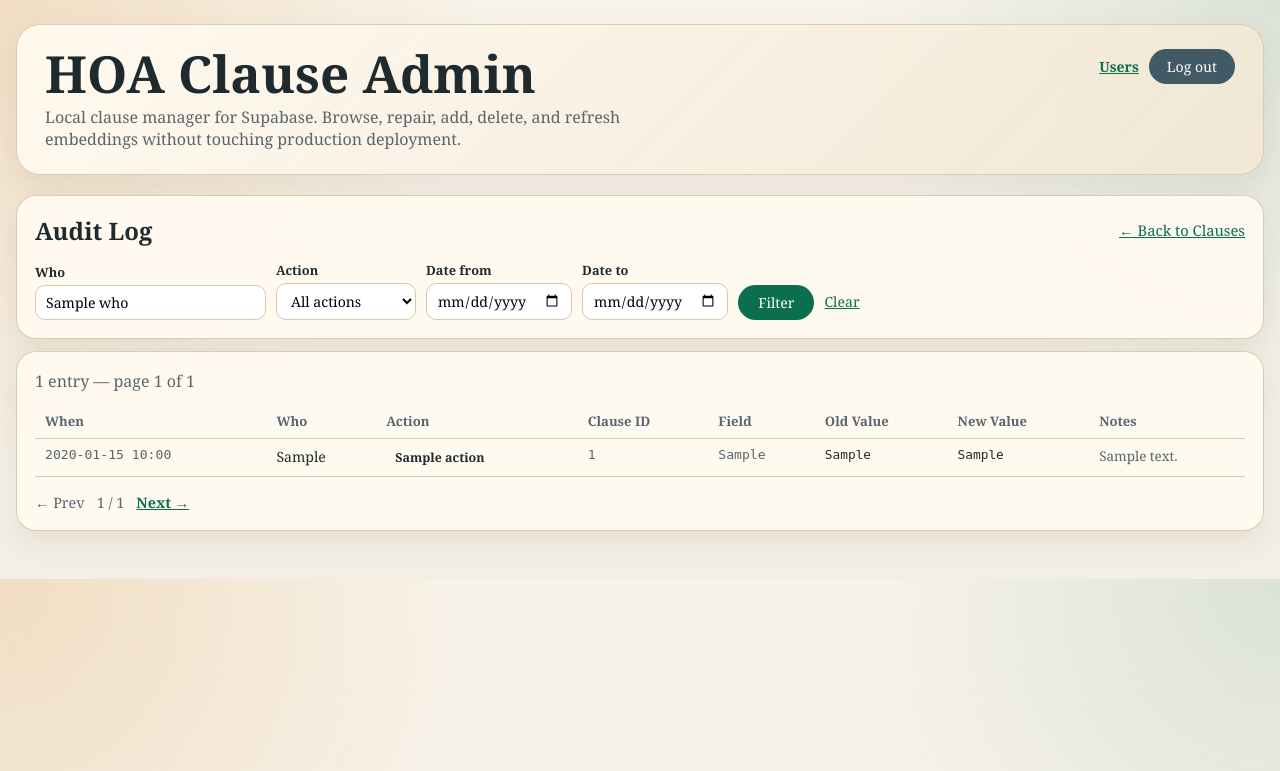
After one commit to tmasters2876/hoa-backend, a Flask app: template templates/admin_audit.html in a window 1280 px wide. The commit adds this page. Shown: the top 771 px of the page. Run offline with Flask 3, Linux system fonts and the light colour scheme; the template is opened without the code that fills it: most values are stand-ins (such as "Sample title", 1, 10 or a date in 2020).

Commit message:
Add full audit log system to admin console
- New clause_audit_log Supabase table (SQL in commit notes)
- log_audit_event() helper with silent-fail try/except
- _log_clause_field_changes() logs one row per changed field on updates
- All 10 action types logged: created, updated, deleted,
  embedding_regenerated, csv_import, csv_bulk_delete, user_added,
  user_activated, user_deactivated, user_deleted, password_reset
- GET /admin/audit viewer (superusers only): filter by who/action/date,
  paginated at 50 rows, truncated old/new value display
- Audit Log link in header for superusers via context_processor
- New admin_audit.html template with action color pills

Co-Authored-By: Claude Sonnet 4.6 <noreply@anthropic.com>

```diff
--- /dev/null
+++ b/templates/admin_audit.html
@@ -0,0 +1,183 @@
+{% extends "admin_base.html" %}
+
+{% block content %}
+<style>
+  .audit-table {
+    width: 100%;
+    border-collapse: collapse;
+    font-size: 0.88rem;
+  }
+  .audit-table th,
+  .audit-table td {
+    text-align: left;
+    vertical-align: top;
+    border-bottom: 1px solid var(--line);
+    padding: 8px 10px;
+  }
+  .audit-table th {
+    font-size: 0.82rem;
+    color: var(--muted);
+    white-space: nowrap;
+  }
+  .audit-table td.mono {
+    font-family: ui-monospace, monospace;
+    font-size: 0.82rem;
+    color: var(--muted);
+    white-space: nowrap;
+  }
+  .audit-table td.val {
+    font-family: ui-monospace, monospace;
+    font-size: 0.8rem;
+    word-break: break-word;
+    max-width: 220px;
+  }
+  .action-pill {
+    display: inline-block;
+    padding: 2px 9px;
+    border-radius: 999px;
+    font-size: 0.78rem;
+    font-weight: 700;
+    white-space: nowrap;
+  }
+  .action-pill.created       { background: rgba(11,110,79,0.13);  color: #0b6e4f; }
+  .action-pill.updated       { background: rgba(209,123,15,0.13); color: #7f4b09; }
+  .action-pill.deleted       { background: rgba(161,45,47,0.13);  color: #a12d2f; }
+  .action-pill.embedding_regenerated { background: rgba(11,110,79,0.07); color: #2a7a60; }
+  .action-pill.csv_import    { background: rgba(11,110,79,0.09);  color: #0b6e4f; }
+  .action-pill.csv_bulk_delete { background: rgba(161,45,47,0.09); color: #a12d2f; }
+  .action-pill.user_added    { background: rgba(11,110,79,0.13);  color: #0b6e4f; }
+  .action-pill.user_activated { background: rgba(11,110,79,0.09); color: #0b6e4f; }
+  .action-pill.user_deactivated { background: rgba(209,123,15,0.13); color: #7f4b09; }
+  .action-pill.user_deleted  { background: rgba(161,45,47,0.13);  color: #a12d2f; }
+  .action-pill.password_reset { background: rgba(209,123,15,0.09); color: #7f4b09; }
+  .filter-bar {
+    display: flex;
+    flex-wrap: wrap;
+    gap: 10px;
+    align-items: flex-end;
+  }
+  .filter-bar .field {
+    display: flex;
+    flex-direction: column;
+    gap: 4px;
+    min-width: 140px;
+  }
+  .filter-bar label {
+    font-size: 0.8rem;
+    font-weight: 700;
+    margin-bottom: 0;
+  }
+  .filter-bar input,
+  .filter-bar select {
+    font-size: 0.88rem;
+    padding: 7px 10px;
+    border-radius: 10px;
+  }
+  .filter-bar button {
+    width: auto;
+    padding: 8px 20px;
+    font-size: 0.88rem;
+    align-self: flex-end;
+  }
+  .pagination {
+    display: flex;
+    align-items: center;
+    gap: 12px;
+    margin-top: 16px;
+    font-size: 0.9rem;
+  }
+  .pagination a {
+    font-weight: 700;
+  }
+</style>
+
+<div class="stack" style="margin-top: 20px;">
+
+  <div class="panel">
+    <div style="display:flex; justify-content:space-between; align-items:center; margin-bottom:14px;">
+      <h2 style="margin:0;">Audit Log</h2>
+      <a href="{{ url_for('admin_home') }}" style="font-size:0.92rem;">&larr; Back to Clauses</a>
+    </div>
+
+    <form method="get" action="{{ url_for('admin_audit') }}" class="filter-bar">
+      <div class="field">
+        <label for="f-who">Who</label>
+        <input id="f-who" name="who" type="text" value="{{ filters.who }}" placeholder="username">
+      </div>
+      <div class="field">
+        <label for="f-action">Action</label>
+        <select id="f-action" name="action_filter">
+          <option value="">All actions</option>
+          {% for a in known_actions %}
+          <option value="{{ a }}" {% if filters.action_filter == a %}selected{% endif %}>{{ a }}</option>
+          {% endfor %}
+        </select>
+      </div>
+      <div class="field">
+        <label for="f-from">Date from</label>
+        <input id="f-from" name="date_from" type="date" value="{{ filters.date_from }}">
+      </div>
+      <div class="field">
+        <label for="f-to">Date to</label>
+        <input id="f-to" name="date_to" type="date" value="{{ filters.date_to }}">
+      </div>
+      <button type="submit">Filter</button>
+      {% if filters.who or filters.action_filter or filters.date_from or filters.date_to %}
+      <a href="{{ url_for('admin_audit') }}" style="align-self:flex-end; font-size:0.88rem; padding-bottom:9px;">Clear</a>
+      {% endif %}
+    </form>
+  </div>
+
+  <div class="panel">
+    <p class="muted" style="margin:0 0 12px;">
+      {{ total_count }} entr{% if total_count != 1 %}ies{% else %}y{% endif %} —
+      page {{ page }} of {{ total_pages }}
+    </p>
+
+    {% if entries %}
+    <div style="overflow-x: auto;">
+      <table class="audit-table">
+        <thead>
+          <tr>
+            <th>When</th>
+            <th>Who</th>
+            <th>Action</th>
+            <th>Clause ID</th>
+            <th>Field</th>
+            <th>Old Value</th>
+            <th>New Value</th>
+            <th>Notes</th>
+          </tr>
+        </thead>
+        <tbody>
+          {% for e in entries %}
+          <tr>
+            <td class="mono">{{ e.changed_at[:16].replace("T", " ") if e.changed_at else "—" }}</td>
+            <td>{{ e.changed_by or "—" }}</td>
+            <td>
+              <span class="action-pill {{ e.action | replace(' ', '_') }}">{{ e.action }}</span>
+            </td>
+            <td class="mono">{{ e.clause_id or "—" }}</td>
+            <td class="mono">{{ e.field_changed or "—" }}</td>
+            <td class="val">{{ e.old_value_display or "—" }}</td>
+            <td class="val">{{ e.new_value_display or "—" }}</td>
+            <td class="muted" style="font-size:0.84rem;">{{ e.notes or "—" }}</td>
+          </tr>
+          {% endfor %}
+        </tbody>
+      </table>
+    </div>
+
+    <div class="pagination">
+      {% if prev_url %}<a href="{{ prev_url }}">&larr; Prev</a>{% else %}<span class="muted">&larr; Prev</span>{% endif %}
+      <span class="muted">{{ page }} / {{ total_pages }}</span>
+      {% if next_url %}<a href="{{ next_url }}">Next &rarr;</a>{% else %}<span class="muted">Next &rarr;</span>{% endif %}
+    </div>
+
+    {% else %}
+    <p class="muted">No log entries match the current filters.</p>
+    {% endif %}
+  </div>
+
+</div>
+{% endblock %}
--- a/templates/admin_base.html
+++ b/templates/admin_base.html
@@ -428,6 +428,9 @@
           </div>
           <div style="display:flex; align-items:center; gap:10px; flex-shrink:0;">
             <a href="{{ url_for('admin_users') }}" style="font-size:0.88rem; font-weight:700; white-space:nowrap;">Users</a>
+            {% if is_superuser %}
+            <a href="{{ url_for('admin_audit') }}" style="font-size:0.88rem; font-weight:700; white-space:nowrap;">Audit Log</a>
+            {% endif %}
             <form method="post" action="{{ url_for('logout') }}">
               <button class="secondary logout-btn" type="submit">Log out</button>
             </form>
```
Also changed, not shown: admin_app.py (+155 -1 lines).
